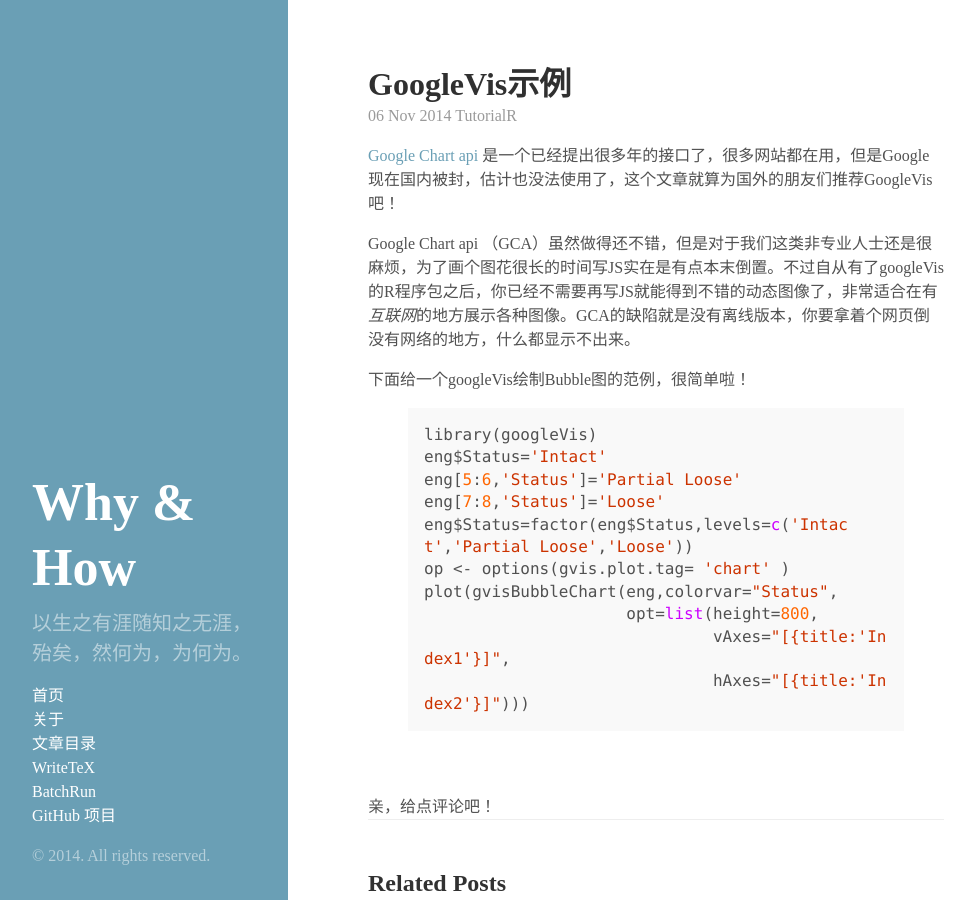
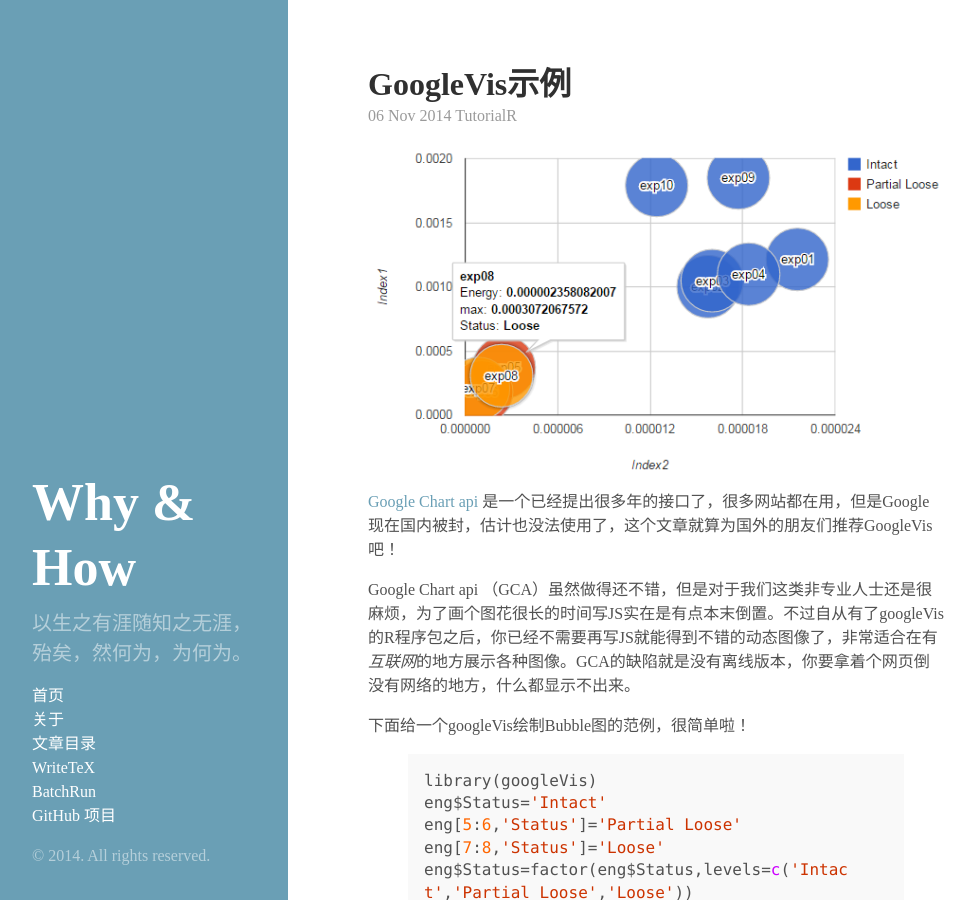
Before and after one commit to wanglongqi/wanglongqi.github.io, a Jekyll site: the page built from _posts/2014-11-06-GoogleVis.markdown, in a window 1280 px wide and 900 px high. Shown: the whole window, without its empty margins (0-975 px from the left). Built offline with Jekyll 4.4.1, drawn with Linux system fonts in a browser that asks for light colours; comment, search, counter and statistics services are not loaded.

Commit message:
add preview

```diff
--- a/_posts/2014-11-06-GoogleVis.markdown
+++ b/_posts/2014-11-06-GoogleVis.markdown
@@ -9,9 +9,7 @@
 - Tutorial
 - R
 ---
-<div id="BubbleChartIDf5c5b754baf"
-  style="width: 600; height: 400;">
-</div>
+![Matplotlib.chm](https://wanglongqi.github.io/public/images/gvis.png)
 [Google Chart api ](https://developers.google.com/chart/) 是一个已经提出很多年的接口了，很多网站都在用，但是Google现在国内被封，估计也没法使用了，这个文章就算为国外的朋友们推荐GoogleVis吧！
 
 Google Chart api （GCA）虽然做得还不错，但是对于我们这类非专业人士还是很麻烦，为了画个图花很长的时间写JS实在是有点本末倒置。不过自从有了googleVis的R程序包之后，你已经不需要再写JS就能得到不错的动态图像了，非常适合在有*互联网*的地方展示各种图像。GCA的缺陷就是没有离线版本，你要拿着个网页倒没有网络的地方，什么都显示不出来。
@@ -173,3 +171,7 @@
 
 <!-- jsChart -->
 <script type="text/javascript" src="https://www.google.com/jsapi?callback=displayChartBubbleChartIDf5c5b754baf"></script>
+
+<div id="BubbleChartIDf5c5b754baf"
+  style="width: 600; height: 400;">
+</div>
```
Also changed, not shown: public/images/gvis.png (added).
